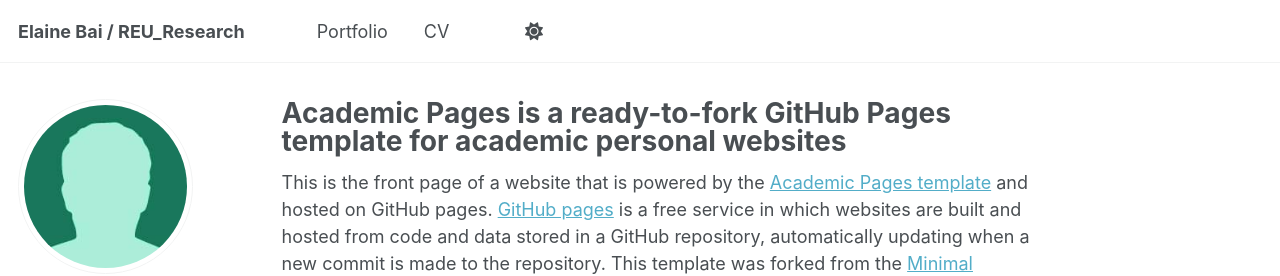
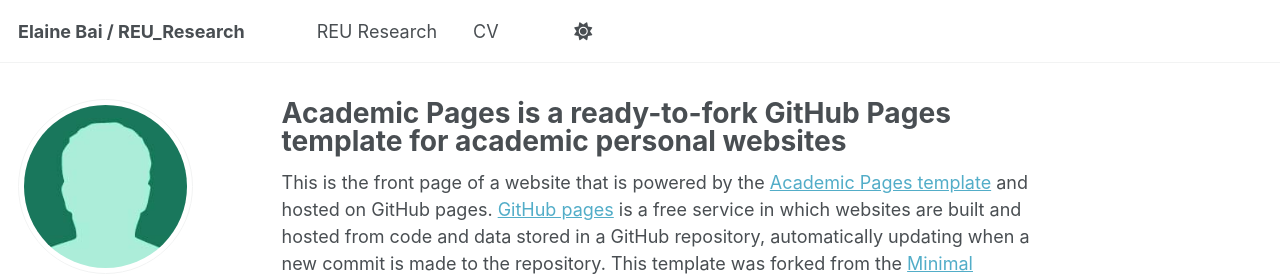
Before and after one commit to elaine-bai727/research_webpage, a Jekyll site: the page built from _pages/about.md, in a window 1280 px wide. Shown: the top 276 px of the page. Built offline with Jekyll 4.4.1, drawn with Linux system fonts in a browser that asks for light colours; some web fonts are replaced; a script that is not in the unit is left out.

Commit message:
Update navigation.yml

```diff
--- a/_data/navigation.yml
+++ b/_data/navigation.yml
@@ -17,8 +17,8 @@ main:
   #- title: "Teaching"
     #url: /teaching/
 
-  - title: "Portfolio"
-    url: /portfolio/
+  - title: "REU Research"
+    url: /reu_research/
 
   #- title: "Blog Posts"
    # url: /year-archive/
```
